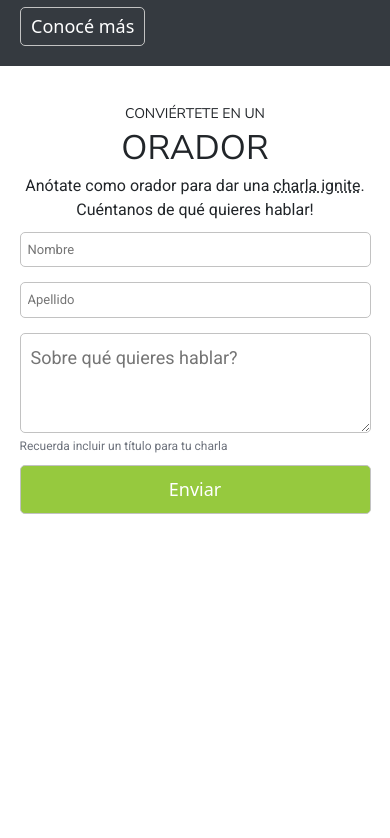
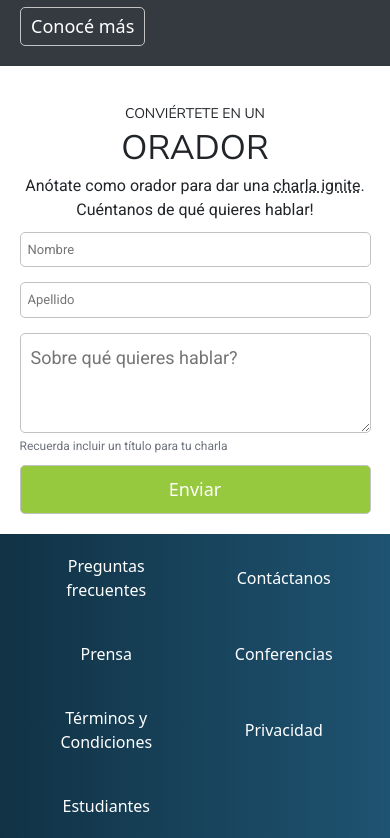
Before and after one commit to davidkarp94/codo-a-codo-tp1, a plain HTML site: page index.html in a window 390 px wide. Shown: the part 3852-4690 px from the top of the page. Before the commit the page ends 4386 px from the top, so only its background shows below. Drawn offline with nearby package versions, Linux system fonts and the light colour scheme.

Commit message:
tp finalizado

```diff
--- a/css/style.css
+++ b/css/style.css
@@ -5,6 +5,7 @@
 
     /* Colores */
     --grisOscuro: #353a40;
+    --azulOscuro: #113245;
     --azul: #1e5371;
     --verdeClaro: #96c93e;
     --verde: #29a744;
@@ -492,3 +493,45 @@ p {
         margin-bottom: 1.5rem;
     }
 }
+
+/* Footer */
+
+.footer {
+    background-image: linear-gradient(to right, var(--azulOscuro), var(--azul));
+    padding: 2rem;
+}
+
+.enlaces-footer {
+    display: flex;
+    gap: 7rem;
+    justify-content: center;
+    align-items: center;
+}
+
+.enlaces-footer a {
+    color: var(--blanco);
+    font-size: 1.6rem;
+    text-align: center;
+}
+
+@media (max-width: 768px) {
+    .enlaces-footer {
+        display: grid;
+        grid-template-columns: repeat(2, 1fr);
+        column-gap: 10rem;
+    }
+
+    .footer .contenedor {
+        max-width: 90%;
+    }
+
+    .enlaces-footer a {
+        text-align: center;
+    }
+}
+
+@media (max-width: 1024px) {
+    .enlaces-footer {
+        gap: 4rem;
+    }
+}
--- a/index.html
+++ b/index.html
@@ -146,5 +146,19 @@
             class="boton-enviar">
         </form>
     </section>
+
+    <footer class="footer">
+        <div class="contenedor enlaces-footer">
+            <a href="#">Preguntas <span class="salto"></span> frecuentes</a>
+            <a href="#">Contáctanos</a>
+            <a href="#">Prensa</a>
+            <a href="#">Conferencias</a>
+            <a href="#">Términos y <span class="salto"></span> Condiciones</a>
+            <a href="#">Privacidad</a>
+            <a href="#">Estudiantes</a>
+        </div>
+    </footer>
+
+    <script src="js/app.js"></script>
 </body>
 </html>
--- /dev/null
+++ b/js/app.js
@@ -0,0 +1,18 @@
+const br = document.querySelectorAll('.salto');
+var x = window.matchMedia("(min-width: 1024px)");
+
+function agregarSalto(x) {
+    if (x.matches) {
+        for (i=0; i<br.length; i++) {
+            br[i].innerHTML = "<br>";
+        }
+    }
+    else {
+        for (i=0; i<br.length; i++) {
+            br[i].innerHTML = "";
+        }
+    }
+}
+
+agregarSalto(x);
+x.addListener(agregarSalto);
```
